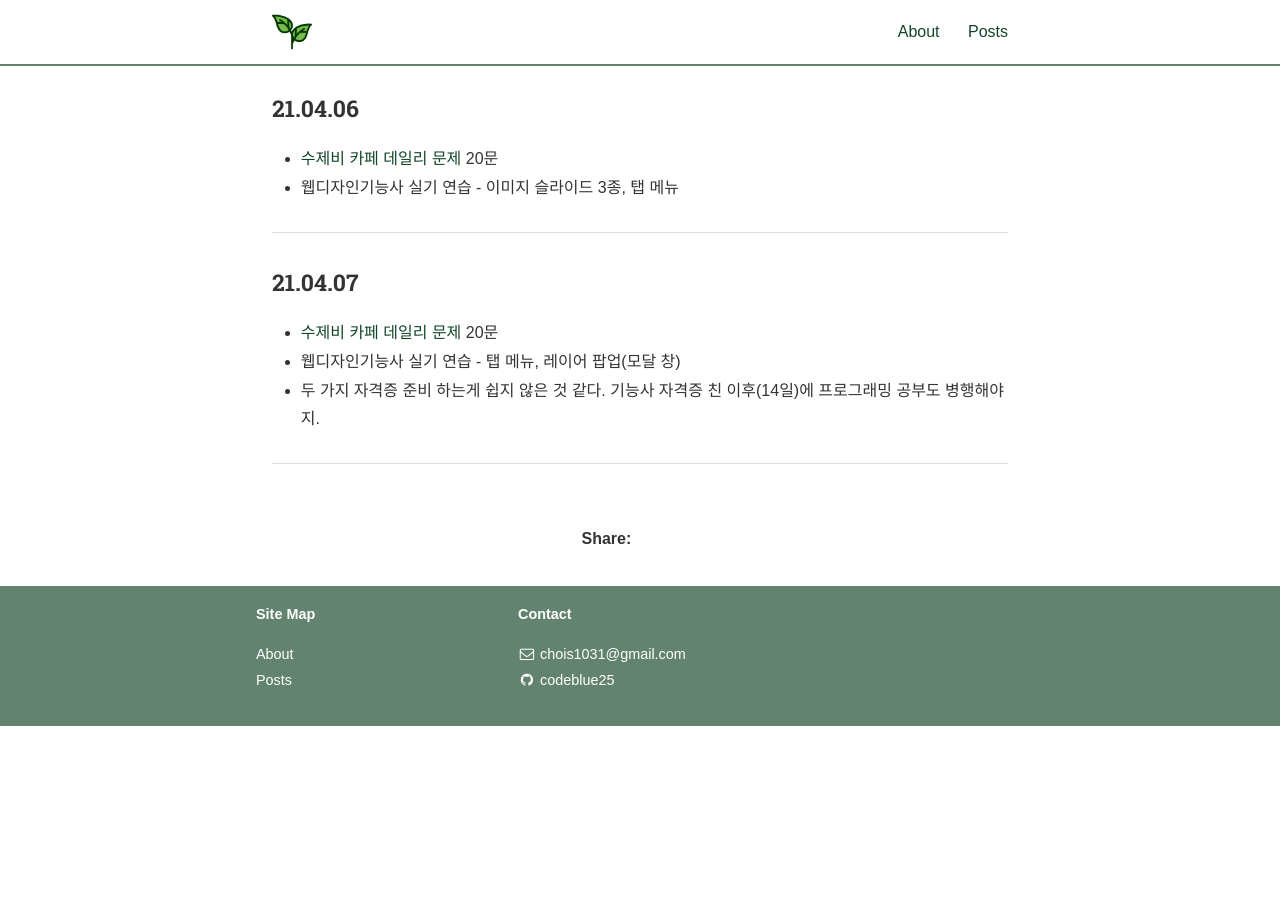
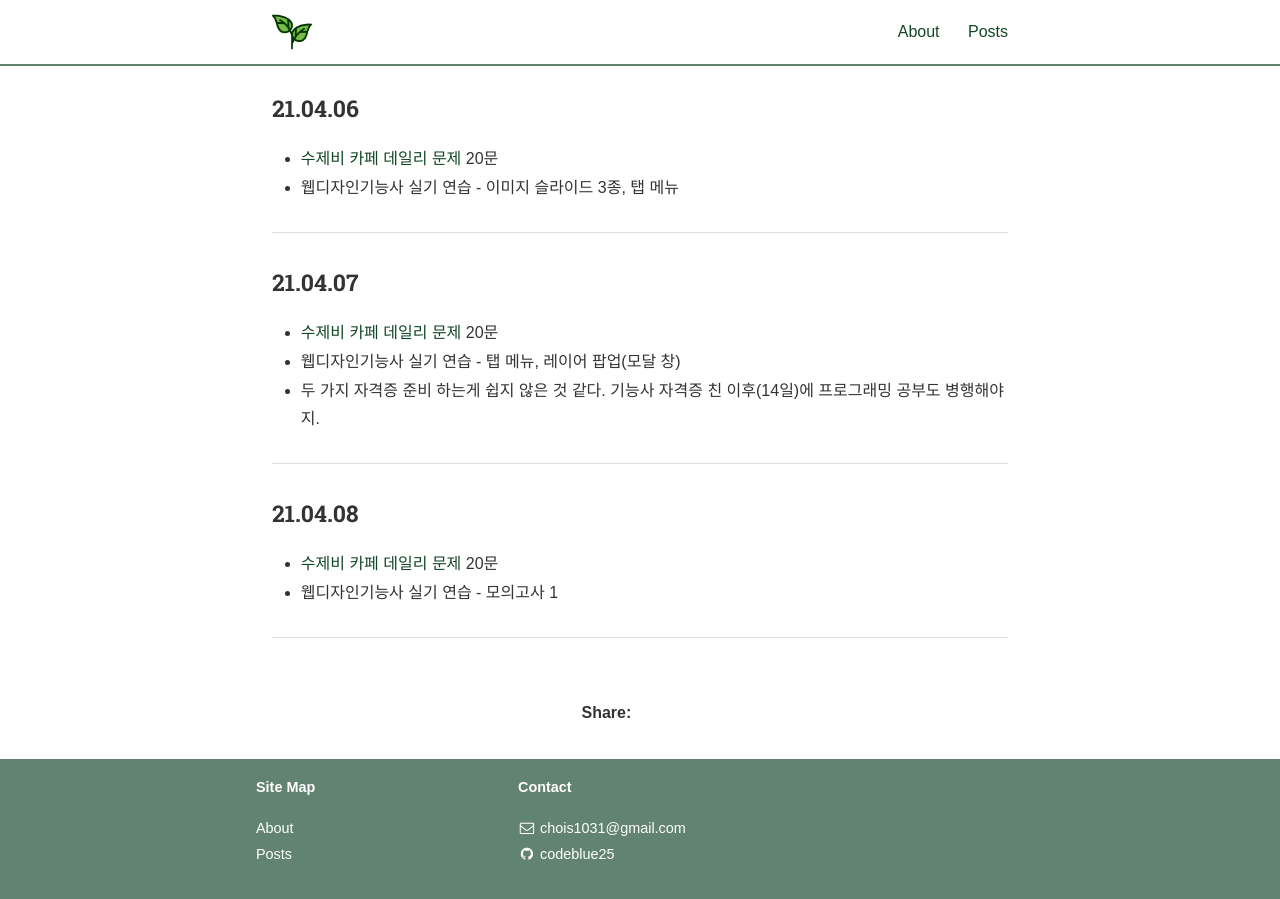
Before and after one commit to codeblue25/codeblue25.github.io, a Jekyll site: the page built from _posts/2021-04-04-0410.md, in a window 1280 px wide and 900 px high, scrolled down 790 px. Built offline with Jekyll 4.4.1, drawn with Linux system fonts in a browser that asks for light colours; nearby versions of some CDN libraries; some web fonts are replaced; a style sheet for code colours, icons or effects is not loaded; before the commit the page ends 1516 px from its top, so only the background shows below that.

Commit message:
210408 TIL

```diff
--- a/_posts/2021-04-04-0410.md
+++ b/_posts/2021-04-04-0410.md
@@ -37,3 +37,10 @@ categories: TIL
 * 두 가지 자격증 준비 하는게 쉽지 않은 것 같다. 기능사 자격증 친 이후(14일)에 프로그래밍 공부도 병행해야지.
 
 ---
+
+<h3>21.04.08</h3>
+
+* [수제비 카페 데일리 문제](https://cafe.naver.com/soojebi) 20문
+* 웹디자인기능사 실기 연습 - 모의고사 1
+
+---
```
